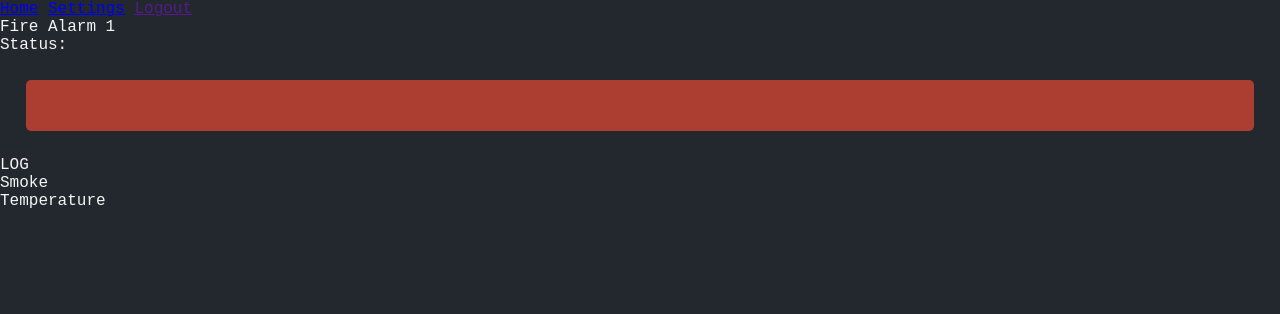
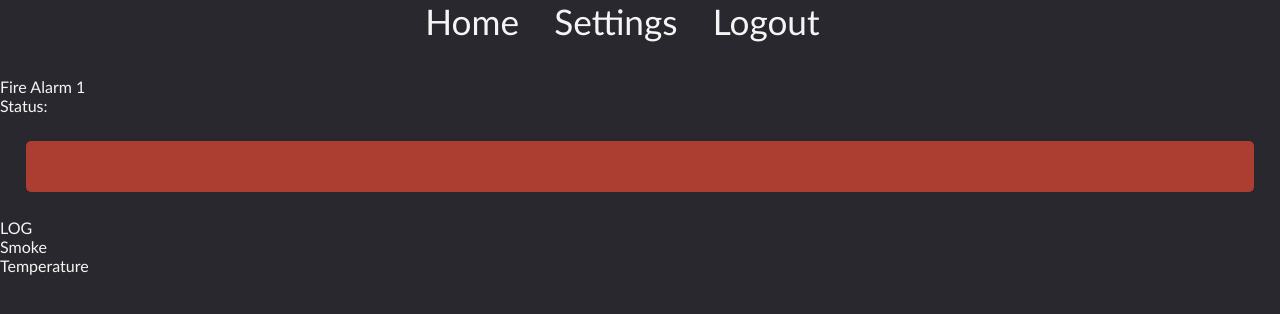
Before and after one commit to SYSC3010-W24/sysc3010-project-l1-g8, a Flask app: page / in a window 1280 px wide. Shown: the top 314 px of the page. Run offline with Flask 3, Linux system fonts and the light colour scheme; parts of the project's set-up code (start-up, migrations or seed data) failed here and were passed over.

Commit message:
refactor: Update font-size and spacing for navbar

```diff
--- a/web-app/static/global.css
+++ b/web-app/static/global.css
@@ -1,9 +1,8 @@
-:root {
+/*
     --background-color-light: #f5f5f5;
     --text-color-light: #23282e;
     --link-hover-color-light: #0f9ddd;
     --border-color-light: #fff6e0;
-
 
     --background-color-dark: #23282E;
     --text-color-dark: #f5f5f5;
@@ -14,35 +13,32 @@
     --text-color-fire: #ff4d4d;
     --link-hover-color-fire: #ff1a1a;
     --border-color-fire: #ff8080;
+*/
 
+* {
+  margin: 0;
+  background-color: #29282e;
+  font-family: "Trebuchet MS";
 }
 
-  [data-theme="light"] {
-    --background-color: var(--background-color-light);
-    --text-color: var(--text-color-light);
-    --link-hover-color: var(--link-hover-color-light);
-    --border-color: var(--border-color-light);
+p {
+  color: #f5f5f5;
 }
 
-  [data-theme="dark"] {
-    --background-color: var(--background-color-dark);
-    --text-color: var(--text-color-dark);
-    --link-hover-color: var(--link-hover-color-dark);
-    --border-color: var(--border-color-dark);
+.nav-bar {
+  display: flex;
+  flex-direction: row;
+  justify-content: center;
+  font-size: 2.2em;
+  margin-bottom: 1em;
 }
 
-  [data-theme="fire"] {
-    --background-color: var(--background-color-fire);
-    --text-color: var(--text-color-fire);
-    --link-hover-color: var(--link-hover-color-fire);
-    --border-color: var(--border-color-fire);
+.nav-bar a {
+  margin-right: 1em;
+  text-decoration: none;
+  color: #f5f5f5;
 }
 
-*{
-    margin: 0;
-    background-color: var(--background-color-dark);
+.nav-bar a:hover {
+  color: #0f9ddd;
 }
-
-p{
-    color: var(--text-color-dark)
-}
```
Lines whose indentation alone changed are shown as unchanged.
